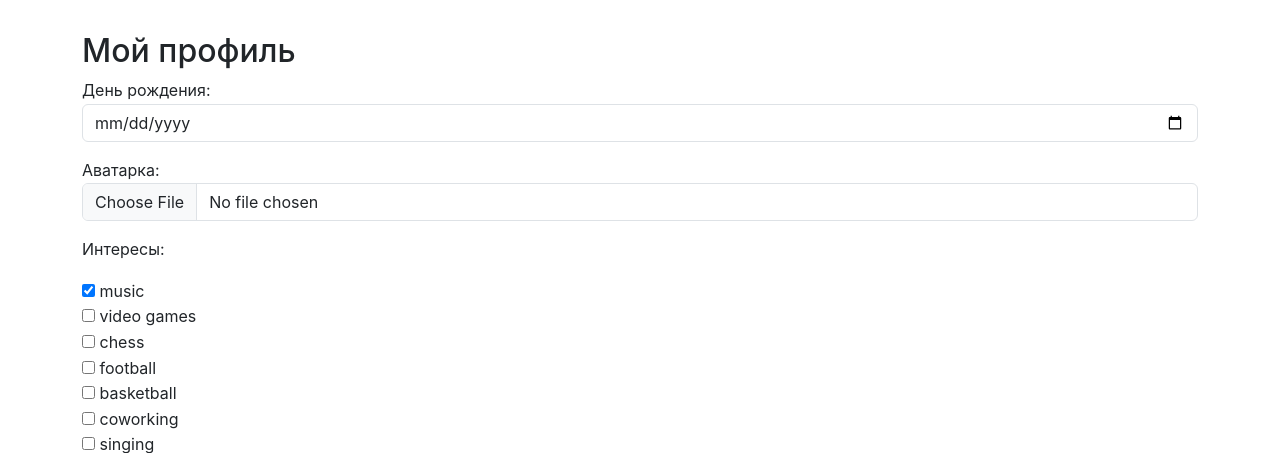
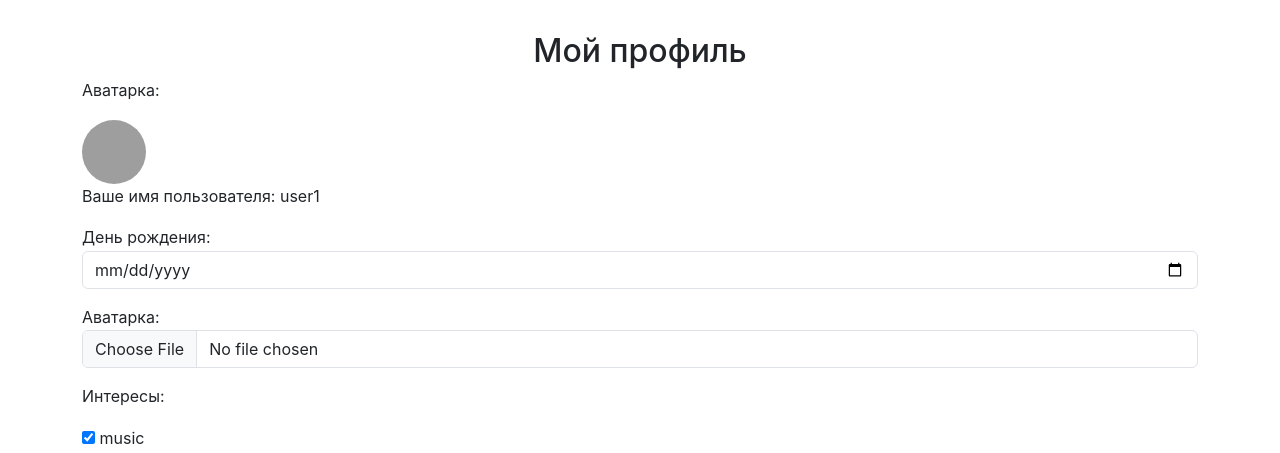
Before and after one commit to Mirvitik/randoccasion, a Django app: page /ru/auth/profile/ in a window 1280 px wide. Shown: the part 179-632 px from the top of the page. Run offline with Django 5.2, Linux system fonts and the light colour scheme; a user stored in the database is signed in; data comes from the database, SQL or seed files in the repository; some libraries are stand-ins or nearby versions; grey boxes are pictures that could not be loaded.

Commit message:
FIXED: translation and filter

```diff
--- a/randoccasion/templates/events/events.html
+++ b/randoccasion/templates/events/events.html
@@ -197,5 +197,5 @@
 
 </div>
 
-<script src="{% static "js/events_filters.js" %}"></script>
+<script src="{% static 'js/events_filters.js' %}"></script>
 {% endblock content %}
--- a/randoccasion/templates/homepage/main.html
+++ b/randoccasion/templates/homepage/main.html
@@ -2,8 +2,8 @@
 {% load i18n static %}
 
 {% block content %}
+{% if events %}
 <div align="center"><h1>{% translate "Ивенты, которые могут Вам понравиться:" %}</h1></div>
-{% if events %}
 <div class="row g-3">
     {% for event in events %}
     {% include "includes/event_card.html" %}
@@ -11,5 +11,7 @@
 </div>
 <div align="center"><a class="btn btn-primary" href="{% url 'events:recommended-events' %}">{% translate "Посмотреть больше мероприятий" %}</a>
 </div>
+{% else %}
+<div align="center"><h1>{% translate "Мы не нашли ивенты, которые Вам по душе :(" %}</h1></div>
 {% endif %}
 {% endblock %}
--- a/randoccasion/templates/users/profile.html
+++ b/randoccasion/templates/users/profile.html
@@ -1,8 +1,19 @@
 {% extends "base.html" %}
-{% load i18n %}
+{% load i18n static %}
 
 {% block content %}
-<h2>{% translate "Мой профиль" %}</h2>
+<h2 align="center">{% translate "Мой профиль" %}</h2>
+<p>Аватарка: </p>
+{% if user.profile.image %}
+<img src="{{ user.profile.get_image_300x300.url }}"
+     class="rounded-circle me-3"
+     alt="{{ user.username }}"
+     style="width: 64px; height: 64px; object-fit: cover;">
+{% else %}
+<img src="{% static  'img/noavatar.jpg' %}" class="rounded-circle me-3" width="64" height="64"
+     alt="{{ user.username }}">
+{% endif %}
+<p>Ваше имя пользователя: {{ user.username }}</p>
 <form method="post" enctype="multipart/form-data">
     {% csrf_token %}
     {{ form.as_p }}
--- a/randoccasion/templates/users/user_detail.html
+++ b/randoccasion/templates/users/user_detail.html
@@ -1,5 +1,5 @@
 {% extends "base.html" %}
-{% load i18n %}
+{% load i18n static %}
 
 {% block content %}
 <h2>{% translate "Профиль пользователя" %} {{ user.username }}</h2>
@@ -17,7 +17,7 @@
         {% if user.profile.image %}
             <img src="{{ user.profile.get_image_300x300.url }}" class="img-fluid" alt="{{ user.username }}">
         {% else %}
-            <div class="text-muted">{% translate "Нет аватарки" %}</div>
+            <img src="{% static  'img/noavatar.jpg' %}" width="300" height="300" class="img-fluid" alt="{{ user.username }}">
         {% endif %}
     </div>
     <div class="col-md-8">
--- a/randoccasion/users/views.py
+++ b/randoccasion/users/views.py
@@ -129,12 +129,12 @@ class UserListView(LoginRequiredMixin, ListView):
 
         if sort_by_alpha == "desc":
             return queryset.order_by(
-                "-first_name",
-                "-last_name",
-                "-username",
+                "first_name",
+                "last_name",
+                "username",
             )
 
-        return queryset.order_by("first_name", "last_name", "username")
+        return queryset.order_by("-first_name", "-last_name", "-username")
 
 
 class UserDetailView(LoginRequiredMixin, DetailView):
@@ -181,6 +181,7 @@ class UserDetailView(LoginRequiredMixin, DetailView):
                 "are_friends": are_friends,
                 "sent_request": sent_request,
                 "received_request": received_request_obj,
+                "user_d": user,
             },
         )
 
```
Also changed, not shown: randoccasion/templates/users/friends_list.html (+4 -5 lines), randoccasion/templates/users/user_list.html (+7 -1 lines), randoccasion/locale/en/LC_MESSAGES/django.po, randoccasion/locale/ru/LC_MESSAGES/django.po.
